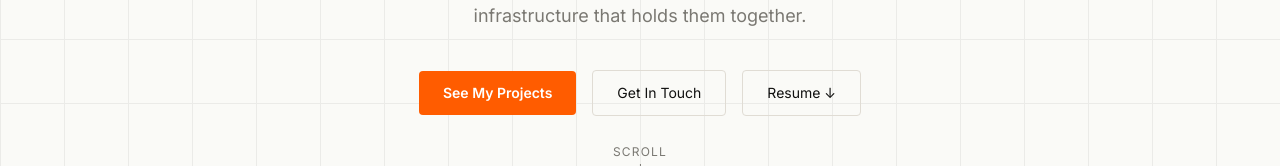
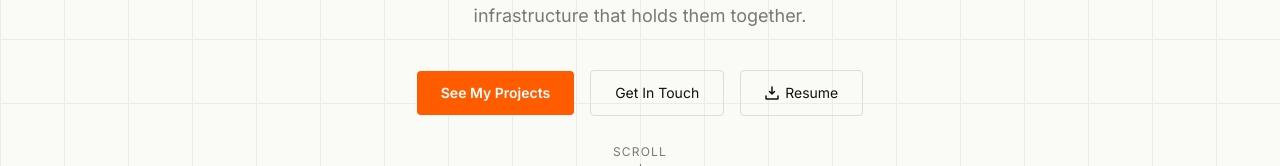
Before and after one commit to DraconInteractive/PortfolioSite, a Next.js app: page / in a window 1280 px wide. Shown: the part 537-703 px from the top of the page. Built offline with nearby package versions, Linux system fonts and the light colour scheme.

Commit message:
Replace Resume down arrow with download icon (arrow into tray)

```diff
--- a/src/components/Hero.tsx
+++ b/src/components/Hero.tsx
@@ -73,7 +73,21 @@ export default function Hero() {
             download
             className="px-6 py-3 border border-[#e0dcd4] text-[#111110] text-sm rounded hover:border-[#ff5c00] hover:text-[#ff5c00] transition-all"
           >
-            Resume ↓
+            <svg
+              width="14"
+              height="14"
+              viewBox="0 0 14 14"
+              fill="none"
+              stroke="currentColor"
+              strokeWidth="1.5"
+              strokeLinecap="round"
+              strokeLinejoin="round"
+              className="inline-block mr-1.5 -mt-0.5"
+            >
+              <path d="M7 1v7M4.5 5.5L7 8l2.5-2.5" />
+              <path d="M1 10v2.5a.5.5 0 0 0 .5.5h11a.5.5 0 0 0 .5-.5V10" />
+            </svg>
+            Resume
           </a>
         </motion.div>
 
```
